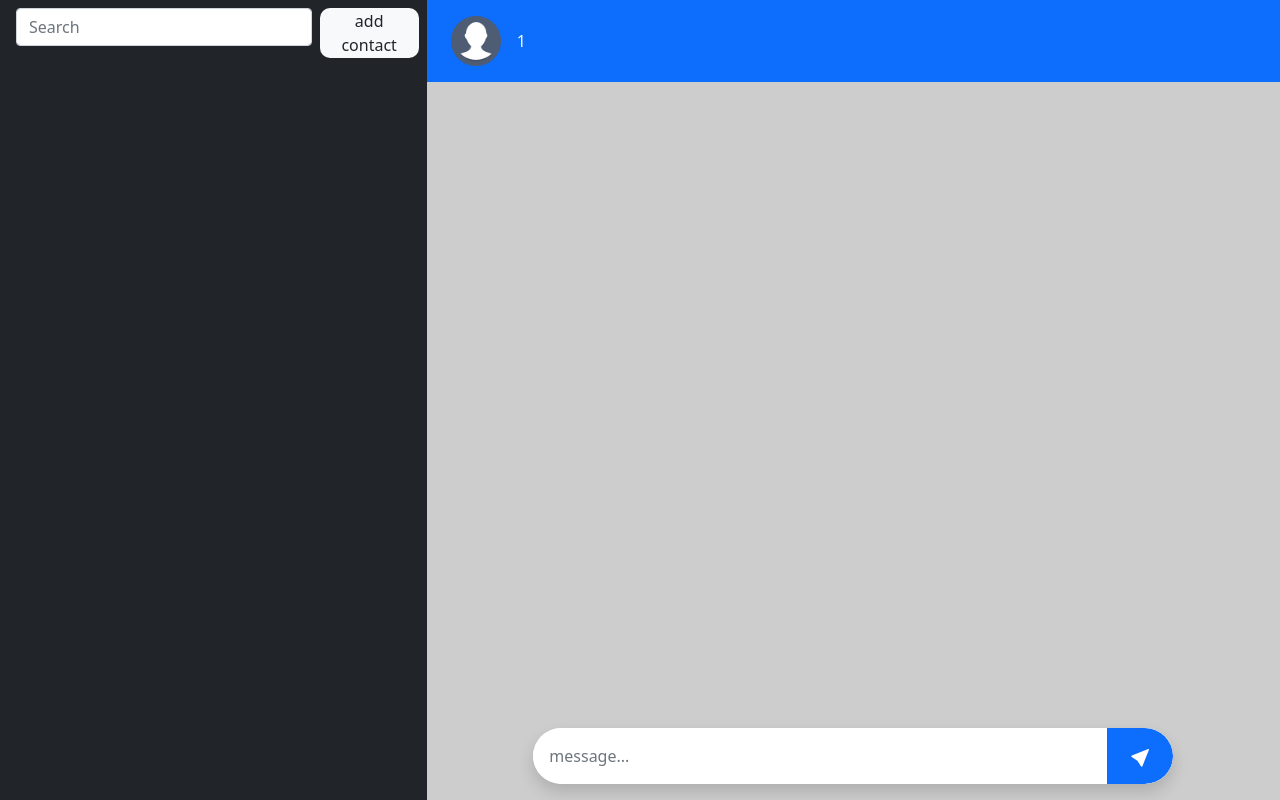
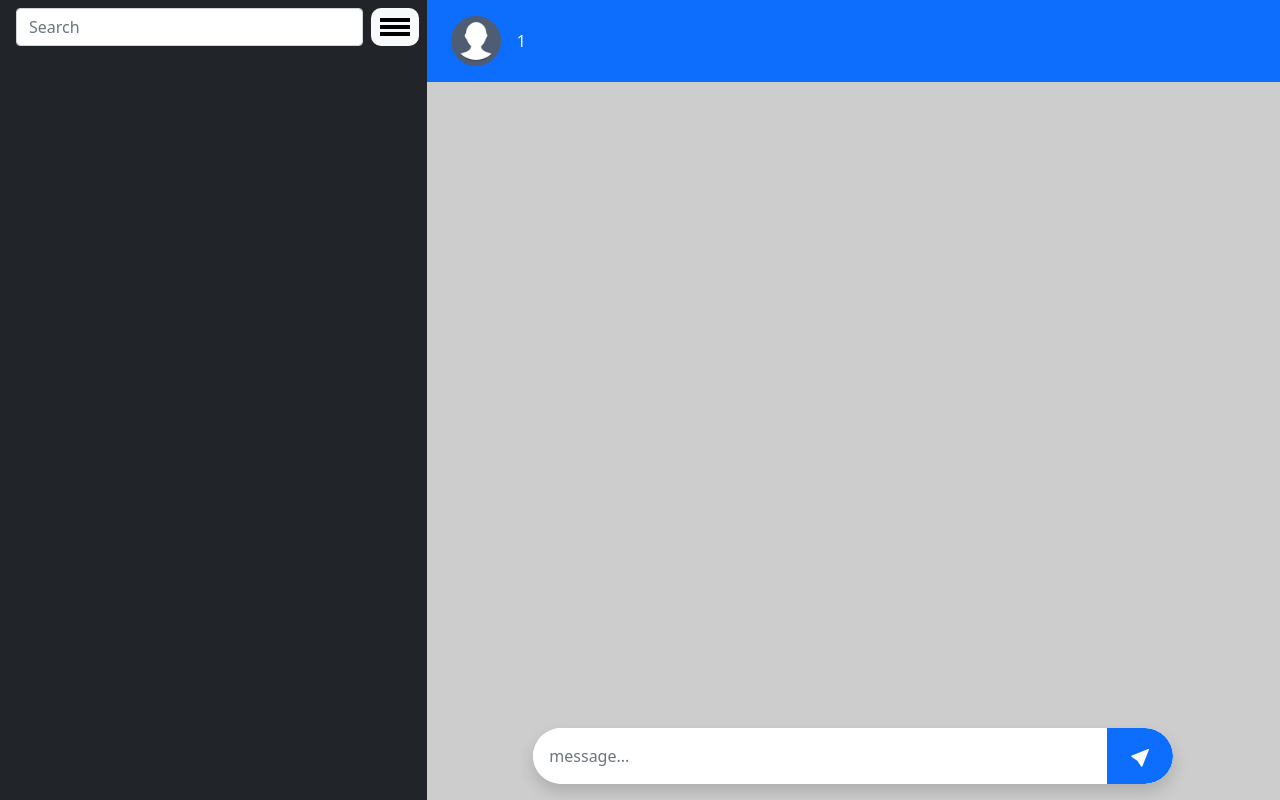
Before and after one commit to aradsahaviyeh/Funny-projects, a Django app: page /messages/1 in a window 1280 px wide. Run offline with Django 5.2, Linux system fonts and the light colour scheme; the visitor is signed in with stand-in values (Sample User, id 1); data that the repository does not hold is empty.

Commit message:
message_app has been modified

```diff
--- /dev/null
+++ b/website/message_app/static/message_app/style.css
@@ -0,0 +1,6 @@
+.menu-icon{
+    width: 30px;
+    height: 4px;
+    margin: 3px;
+    background-color: black;
+}
--- a/website/message_app/templates/message_app/base.html
+++ b/website/message_app/templates/message_app/base.html
@@ -5,6 +5,7 @@
     <meta name="viewport" content="width=device-width, initial-scale=1.0" />
     <title>chat</title>
     <link href="https://cdn.jsdelivr.net/npm/bootstrap@5.0.2/dist/css/bootstrap.min.css" rel="stylesheet" integrity="sha384-EVSTQN3/azprG1Anm3QDgpJLIm9Nao0Yz1ztcQTwFspd3yD65VohhpuuCOmLASjC" crossorigin="anonymous" />
+    {% block style %}{% endblock style %}
     <style>
       body {
         background-color: rgb(205, 205, 205);
--- /dev/null
+++ b/website/message_app/templates/message_app/contacts.html
@@ -0,0 +1,31 @@
+{% load static %}
+<div class="col-4 bg-dark text-light p-0">
+
+    {% include "message_app/header_contacts.html" %}
+
+    <ul class="list-unstyled pt-3">
+      {% for contact in contacts %}
+        {% if contact.user_name == user_name %}
+        <div>
+          <li class="py-3 bg-light">
+            <img src="{% static 'message_app/images/Circle-icons-profile.svg.png' %}" width="40" class="mx-3">
+            <a class="text-dark ms-2" href="{% url "index" contact.user_name %}">
+              {{contact.user_name}}
+            </a>
+          </li>
+        </div>
+        <hr class="text-secondary">
+        {% else %}
+        <li class="py-3">
+          <div>
+            <img src="{% static 'message_app/images/Circle-icons-profile.svg.png' %}" width="40" class="mx-3">
+            <a class="text-light ms-2" href="{% url "index" contact.user_name %}">
+              {{contact.user_name}}
+            </a>
+          </div>
+        </li>
+        <hr class="text-secondary">
+        {% endif %}
+      {% endfor %}
+    </ul>
+  </div>
--- /dev/null
+++ b/website/message_app/templates/message_app/header_contacts.html
@@ -0,0 +1,15 @@
+    <div class="m-2 text-center d-flex justify-content-between">
+      <form method="get" action="{% url "find_contact" %}" class="w-100 mx-2">
+        <input type="text" name="name" class="form-control" placeholder="Search">
+      </form>
+      <button class="contact bg-light" id="menu">
+          <div class="menu-icon"></div>
+          <div class="menu-icon"></div>
+          <div class="menu-icon"></div>
+      </button>
+    </div>
+    <script>
+        document.getElementById("menu").addEventListener("click",() => {
+            window.location.href = "{% url "form_view" 'contact' %}";
+        })
+    </script>
--- a/website/message_app/templates/message_app/messages.html
+++ b/website/message_app/templates/message_app/messages.html
@@ -1,46 +1,19 @@
 {% extends './base.html' %}
 {% load static %}
+
+{% block style %}
+
+  <link rel="stylesheet" href="{% static 'message_app/style.css' %}">
+
+{% endblock style %}
+
+
+
 
 {% block content %}
 <div class="row " style="height: 100vh;">
 
-  <div class="col-4 bg-dark text-light p-0">
-
-    <div class="m-2 text-center d-flex justify-content-between">
-      <form method="get" action="{% url "find_contact" %}" class="w-75 mx-2">
-        <input type="text" name="name" class="form-control" placeholder="Search">
-      </form>
-      <button class="w-25 contact bg-light">
-        <a href="{% url "form_view" 'contact' %}" class="text-dark"> add contact</a>
-      </button>
-    </div>
-
-    <ul class="list-unstyled pt-3">
-      {% for contact in contacts %}
-        {% if contact.user_name == user_name %}
-        <div>
-          <li class="py-3 bg-light">
-            <img src="{% static 'message_app/images/Circle-icons-profile.svg.png' %}" width="40" class="mx-3">
-            <a class="text-dark ms-2" href="{% url "index" contact.user_name %}">
-              {{contact.user_name}}
-            </a>
-          </li>
-        </div>
-        <hr class="text-secondary">
-        {% else %}
-        <li class="py-3">
-          <div>
-            <img src="{% static 'message_app/images/Circle-icons-profile.svg.png' %}" width="40" class="mx-3">
-            <a class="text-light ms-2" href="{% url "index" contact.user_name %}">
-              {{contact.user_name}}
-            </a>
-          </div>
-        </li>
-        <hr class="text-secondary">
-        {% endif %}
-      {% endfor %}
-    </ul>
-  </div>
+  {% include "message_app/contacts.html" %}
 
   <div class="col-8 position-relative p-0" style="height: 100vh;">
 
--- a/website/message_app/urls.py
+++ b/website/message_app/urls.py
@@ -5,7 +5,7 @@ from . import views
 urlpatterns = [
     path("", views.index, name="index"),
     path("find_contact", views.find_contact , name="find_contact"),
+    path("form_view/<str:_format>", views.form_view, name="form_view"),
     path("<str:name>", views.index, name="index"),
-    path("<str:name>/form", views.form_view, name="form_view"),
     path("send_message/<str:name>", views.send_message, name="send_message"),
 ]
--- a/website/message_app/views.py
+++ b/website/message_app/views.py
@@ -72,8 +72,8 @@ def send_message(request, name=None):
 
 
 
-def form_view(request, name):
-    if request.method == "POST" and name == "contact":
+def form_view(request, _format):
+    if request.method == "POST" and _format == "contact":
         user_name = request.POST.get("name")
         email = request.POST.get("email")
         contact_user = User.objects.get(email=email)
```
Also changed, not shown: website/message_app/templates/message_app/find_contact.html (+5 -8 lines).
